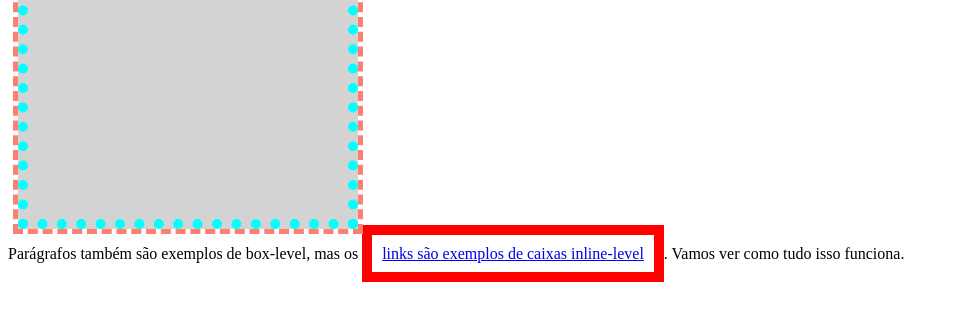
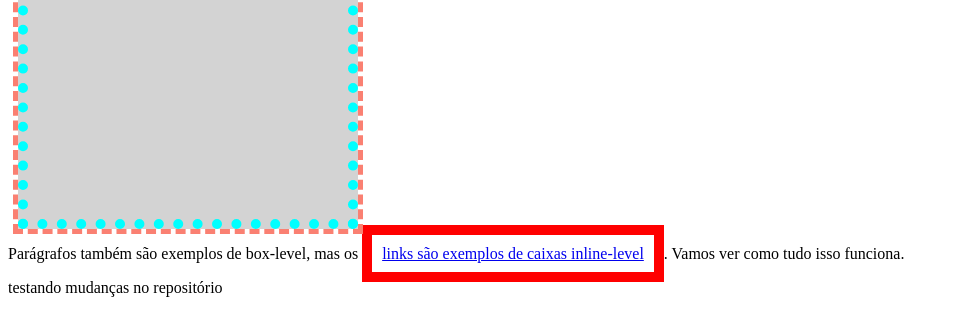
Before and after one commit to tiario/html-css, a plain HTML site: page exercicios/ex021/caixa01.html in a window 1280 px wide. Shown: the part 121-456 px from the top of the page, without its empty margins (0-959 px from the left). Drawn offline with Linux system fonts and the light colour scheme.

Commit message:
Atualizando exercício 21

```diff
--- a/exercicios/ex021/caixa01.html
+++ b/exercicios/ex021/caixa01.html
@@ -40,5 +40,6 @@
 <body>
     <h1>Exemplo de caixa box-level</h1>
     <p>Parágrafos também são exemplos de box-level, mas os <a href="#">links são exemplos de caixas inline-level</a>. Vamos ver como tudo isso funciona.</p>
+    <p>testando mudanças no repositório</p>
 </body>
 </html>
```
